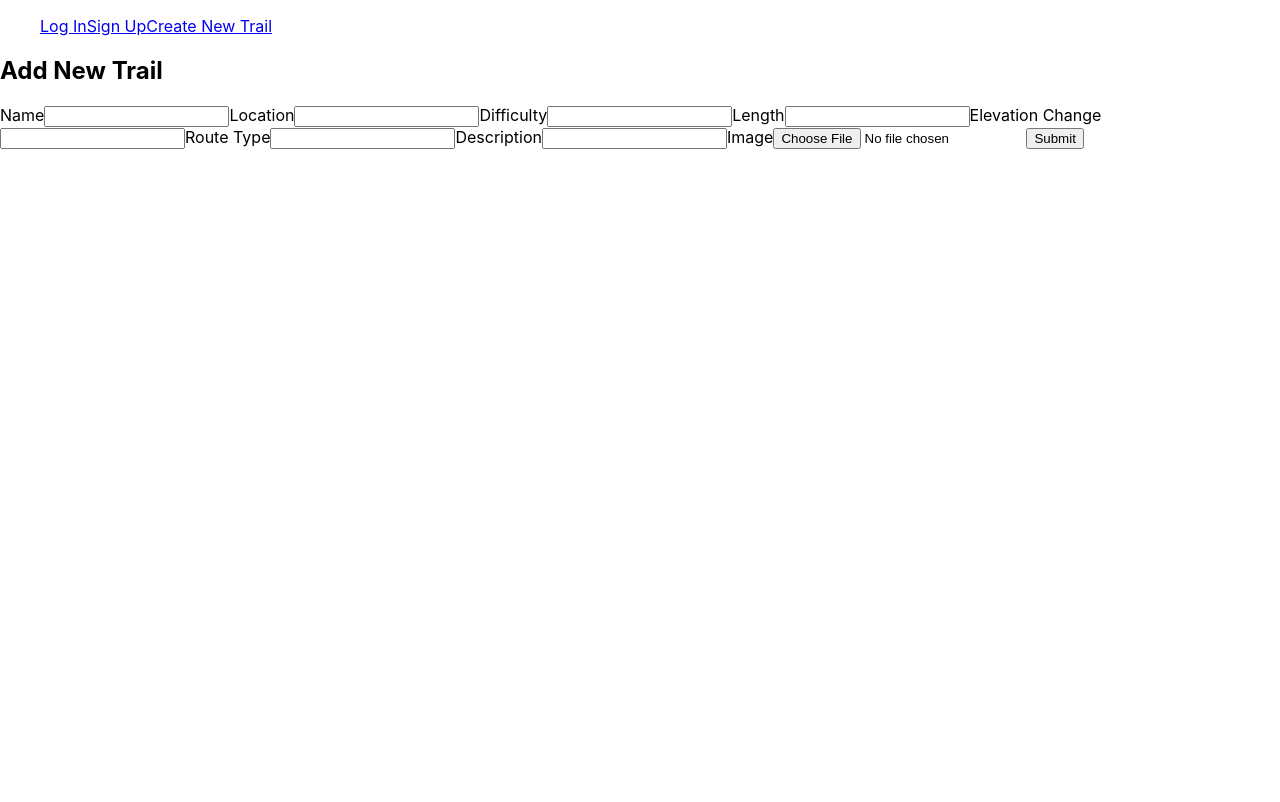
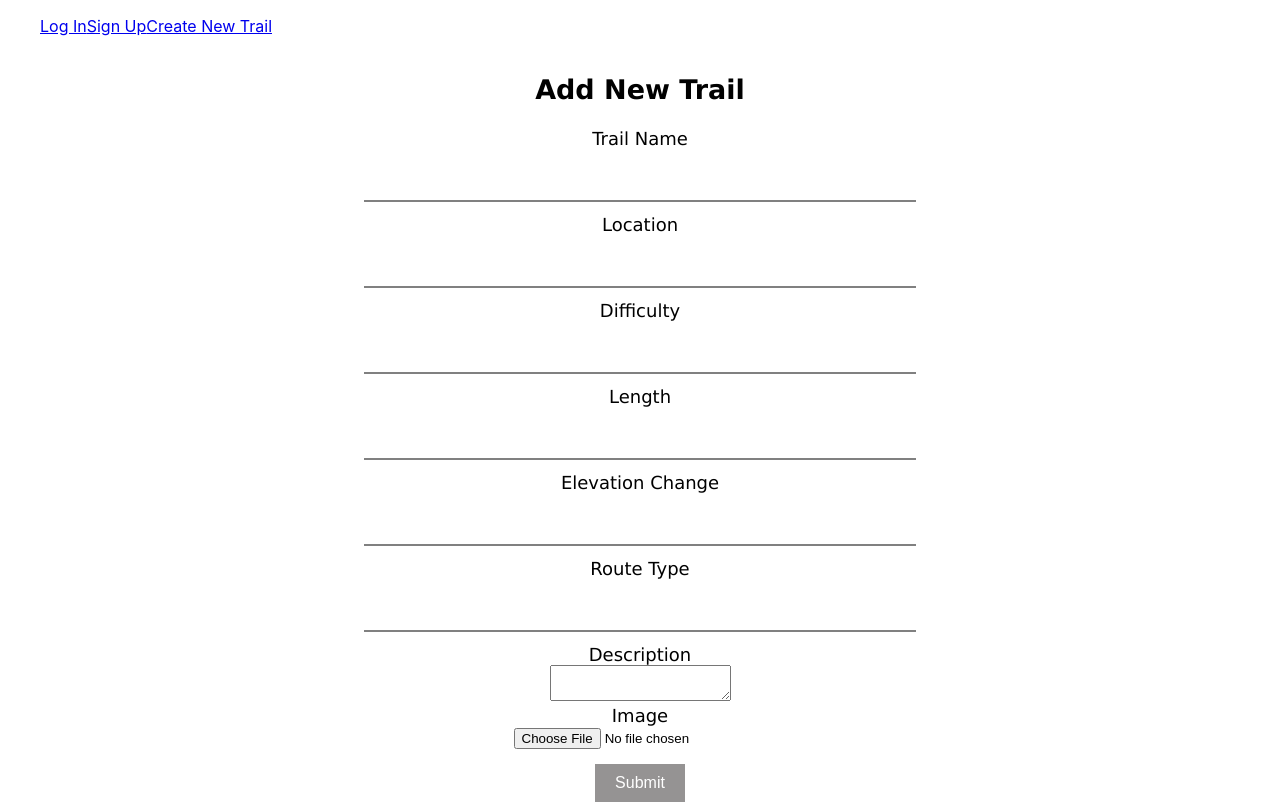
Before and after one commit to 2022-FourSure/trails-frontend, a React (Create React App) app: page /trails/new in a window 1280 px wide. Built offline with nearby package versions, Linux system fonts and the light colour scheme; no server answers.

Commit message:
page styling partially complete

```diff
--- a/src/App.js
+++ b/src/App.js
@@ -1,7 +1,7 @@
 import './App.css';
 import React, { useState, useEffect } from 'react'
 import { Routes, Route } from 'react-router-dom';
-import Navbar from './components/Navbar'
+import Navbar from './components/Navbar/Navbar.jsx'
 import Home from './pages/Home'
 import TrailDetails from './pages/TrailDetails' ;
 import AddNewTrail from './pages/AddNewTrail';
--- a/src/components/Trail.jsx
+++ b/src/components/Trail.jsx
@@ -12,6 +12,7 @@ const TrailContainer = styled.div`
 `
 
 const TrailDetail = styled.div`
+  font-family: 'Lucida Sans', 'Lucida Sans Regular', 'Lucida Grande', 'Lucida Sans Unicode', Geneva, Verdana, sans-serif;
   text-align: center;
   font-size: 1em;
   margin: 15px 20px;
--- a/src/pages/AddNewTrail.jsx
+++ b/src/pages/AddNewTrail.jsx
@@ -1,6 +1,48 @@
 import React, { useState } from "react"
 import axios from 'axios'
 import { useNavigate } from "react-router-dom"
+import styled from 'styled-components'
+
+const FormStyle = styled.div`
+    display: flex;
+    flex-direction: column;
+    font-family: 'Lucida Sans', 'Lucida Sans Regular', 'Lucida Grande', 'Lucida Sans Unicode', Geneva, Verdana, sans-serif;
+    font-size: 18px;
+    h2 {
+        text-align: center;
+    }
+    div {
+        text-align: center;
+    }
+    input[type=text] {
+        /* text-align: center; */
+        width: 40%;
+        padding: 12px 20px;
+        margin: 12px 0;
+        border: none;
+        border-bottom: 2px solid gray;
+    }
+    /* textarea {
+        width: 42%;
+        padding: 15px;
+        margin: 12px 0;
+        border: 1px solid #ccc;
+        border-radius: 4px;
+        resize: vertical;
+    } */
+    input[type=submit] {
+        background-color: #959393;
+        border: none;
+        color: white;
+        padding: 10px 20px;
+        margin-top: 15px;
+        text-align: center;
+        text-decoration: none;
+        display: inline-block;
+        font-size: 16px;
+        cursor: pointer;
+    }
+`
 
 const AddNewTrail = ({ addTrail }) => {
     const initialState = {
@@ -44,76 +86,117 @@ const AddNewTrail = ({ addTrail }) => {
     }
 
     return (
+        <FormStyle>
+            <h2>Add New Trail</h2>
+            {/* HR: Placeholders are commented out because it gives an error where you can't submit if the input fields have placeholders */}
+            <form encType='multipart/form-data' onSubmit={handleSubmit}>
                 <div>
-            <h2>Add New Trail</h2>
-            <form encType='multipart/form-data' onSubmit={handleSubmit}>
-                <label htmlFor="name">Name</label>
+                    <label htmlFor="name">Trail Name</label>
+                    <div>
                         <input
                             id="name"
                             name="name"
                             type="text"
+                            // placeholder="Name"
                             onChange={handleChange}
                         />
+                    </div>
+                </div>
 
+                 <div>
                     <label htmlFor="location">Location</label>
+                    <div>
                         <input
                             id="location"
                             name="location"
                             type="text"
+                            // placeholder="Location (city, state)"
                             onChange={handleChange}
                         />
+                    </div>
+                </div>
 
+                <div>
                     <label htmlFor="difficulty">Difficulty</label>
+                    <div>
                         <input
                             id="difficulty"
                             name="difficulty"
                             type="text"
+                            // placeholder="Difficulty (level 1 - 5)"
                             onChange={handleChange}
                         />
+                    </div>
+                </div>
 
+                <div>
                     <label htmlFor="length">Length</label>
+                        <div>
                             <input
                                 id="length"
                                 name="length"
                                 type="text"
+                                // placeholder="Length (miles)"
                                 onChange={handleChange}
                             />
+                        </div>
+                </div>
 
+                <div>
                     <label htmlFor="elevationChange">Elevation Change</label>
+                    <div>
                         <input
                             id="elevationChange"
                             name="elevationChange"
                             type="text"
+                            // placeholder="Elevation Change (numerical)"
                             onChange={handleChange}
                         />
+                    </div>
+                </div>
 
+                <div>
                     <label htmlFor="routeType">Route Type</label>
+                    <div>
                         <input
                             id="routeType"
                             name="routeType"
                             type="text"
+                            // placeholder="Route Type (e.g. Loop)"
                             onChange={handleChange}
                         />
+                    </div>
+                </div>
 
+                <div>
                     <label htmlFor="description">Description</label>
-                <input
+                    <div>
+                        <textarea
                             id="description"
                             name="description"
                             type="text"
                             onChange={handleChange}
                         />
+                    </div>
+                </div>
 
+                <div>
                     <label htmlFor="image">Image</label>
+                    <div>
                         <input
                             id="image"
                             name="image"
                             type="file"
                             onChange={handleImage}
                         />
+                    </div>
+                </div>
 
+                <div>
                     <input type="submit" value="Submit" />
+                </div>
             </form>
-        </div>
+        </FormStyle>
     )
 }
 
--- a/src/pages/EditTrail.jsx
+++ b/src/pages/EditTrail.jsx
@@ -1,6 +1,48 @@
 import React, { useState, useEffect } from "react"
 import axios from 'axios'
 import { useParams, useNavigate } from "react-router-dom"
+import styled from 'styled-components'
+
+const FormStyle = styled.div`
+    display: flex;
+    flex-direction: column;
+    font-family: 'Lucida Sans', 'Lucida Sans Regular', 'Lucida Grande', 'Lucida Sans Unicode', Geneva, Verdana, sans-serif;
+    font-size: 18px;
+    h2 {
+        text-align: center;
+    }
+    div {
+        text-align: center;
+    }
+    input[type=text] {
+        text-align: center;
+        width: 40%;
+        padding: 12px 20px;
+        margin: 12px 0;
+        border: none;
+        border-bottom: 2px solid gray;
+    }
+    /* textarea {
+        width: 42%;
+        padding: 15px;
+        margin: 12px 0;
+        border: 1px solid #ccc;
+        border-radius: 4px;
+        resize: vertical;
+    } */
+    input[type=submit] {
+        background-color: #959393;
+        border: none;
+        color: white;
+        padding: 10px 20px;
+        margin-top: 15px;
+        text-align: center;
+        text-decoration: none;
+        display: inline-block;
+        font-size: 16px;
+        cursor: pointer;
+    }
+`
 
 const EditTrail = ({ setTrails }) => {
 
@@ -49,10 +91,12 @@ const EditTrail = ({ setTrails }) => {
     }, [id])
 
     return (
-        <div>
+        <FormStyle>
             <h2>Edit Trail</h2>
             <form onSubmit={handleSubmit}>
-                <label htmlFor="name">Name</label>
+                <div>
+                    <label htmlFor="name">Trail Name</label>
+                    <div>
                         <input
                             id="name"
                             name="name"
@@ -60,8 +104,12 @@ const EditTrail = ({ setTrails }) => {
                             value={formData?.name}
                             onChange={handleChange}
                         />
+                    </div>
+                </div>
 
+                <div>
                     <label htmlFor="name">Location</label>
+                    <div>
                         <input
                             id="location"
                             name="location"
@@ -69,8 +117,12 @@ const EditTrail = ({ setTrails }) => {
                             value={formData?.location}
                             onChange={handleChange}
                         />
+                    </div>
+                </div>
 
+                <div>
                     <label htmlFor="name">Difficulty</label>
+                    <div>
                         <input
                             id="difficulty"
                             name="difficulty"
@@ -78,8 +130,12 @@ const EditTrail = ({ setTrails }) => {
                             value={formData?.difficulty}
                             onChange={handleChange}
                         />
+                    </div>
+                </div>
 
+                <div>
                     <label htmlFor="name">Length</label>
+                    <div>
                         <input
                             id="length"
                             name="length"
@@ -87,8 +143,12 @@ const EditTrail = ({ setTrails }) => {
                             value={formData?.length}
                             onChange={handleChange}
                         />
+                    </div>
+                </div>
 
+                <div>
                     <label htmlFor="name">Elevation Change</label>
+                    <div>
                         <input
                             id="elevationChange"
                             name="elevationChange"
@@ -96,8 +156,12 @@ const EditTrail = ({ setTrails }) => {
                             value={formData?.elevationChange}
                             onChange={handleChange}
                         />
+                    </div>
+                </div>
 
+                <div>
                     <label htmlFor="name">Route Type</label>
+                    <div>
                         <input
                             id="routeType"
                             name="routeType"
@@ -105,27 +169,38 @@ const EditTrail = ({ setTrails }) => {
                             value={formData?.routeType}
                             onChange={handleChange}
                         />
+                    </div>
+                </div>
 
+                <div>
                     <label htmlFor="name">Description</label>
-                <input
+                    <div>
+                        <textarea
                             id="description"
                             name="description"
                             type="text"
                             value={formData?.description}
                             onChange={handleChange}
                         />
+                    </div>
+                </div>
 
+                <div>
                     <label htmlFor="name">Image</label>
+                    <div>
                         <input
                             id="image"
                             name="image"
                             type="file"
                             onChange={handleImage}
                         />
-
+                    </div>
+                </div>
+                <div>
                     <input type="submit" value="Submit" />
+                </div>
             </form>
-        </div>
+        </FormStyle>
     )
 }
 
--- a/src/pages/Home.jsx
+++ b/src/pages/Home.jsx
@@ -3,6 +3,7 @@ import styled from 'styled-components'
 
 const HomepageBody = styled.div`
     h1 {
+        font-family: 'Lucida Sans', 'Lucida Sans Regular', 'Lucida Grande', 'Lucida Sans Unicode', Geneva, Verdana, sans-serif;
         font-size: 50px;
         text-align: center;
     }
```
Also changed, not shown: src/pages/TrailDetails.jsx (+58 -11 lines), src/components/Navbar/Navbar.css (added), src/components/Navbar/Navbar.jsx (renamed from src/components/Navbar.jsx). Lines whose indentation alone changed are shown as unchanged.
